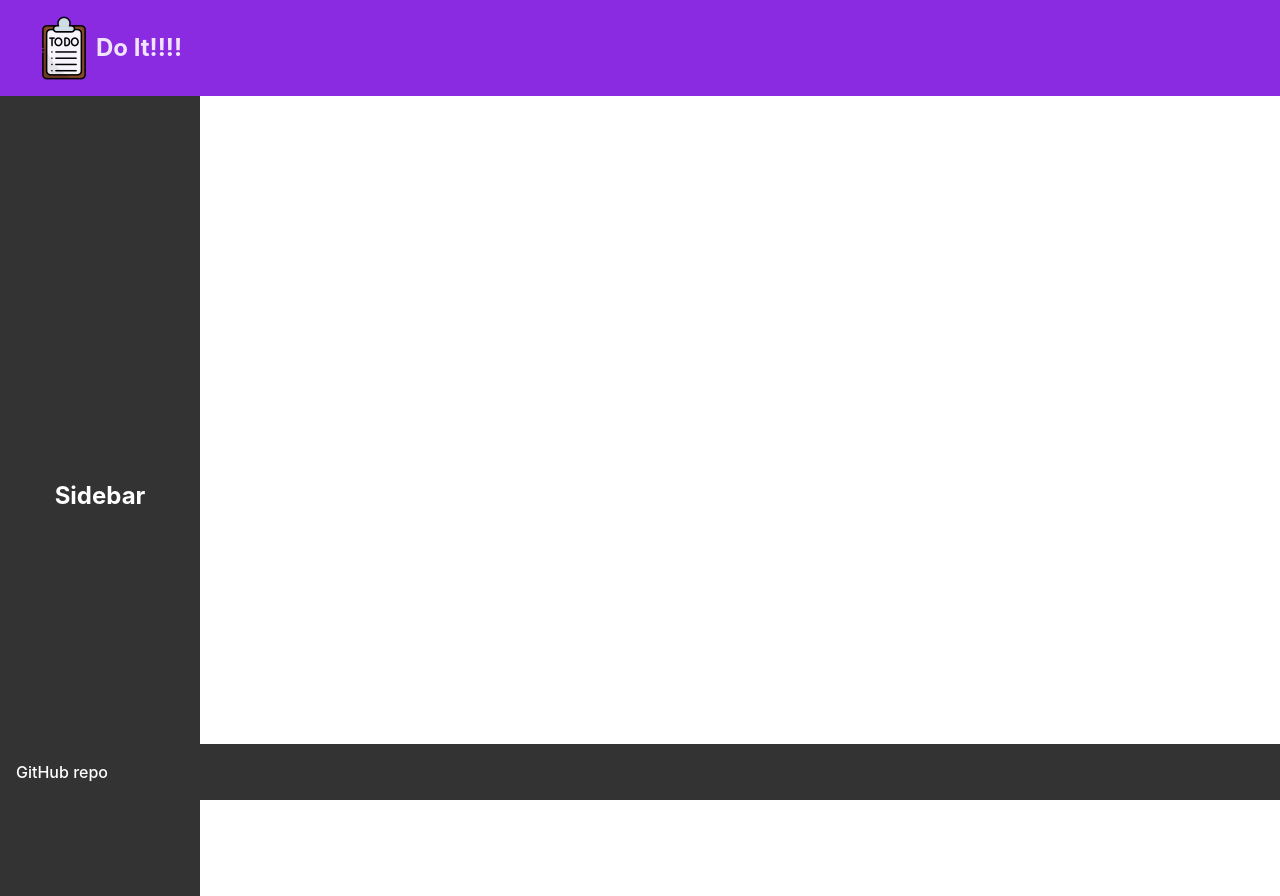
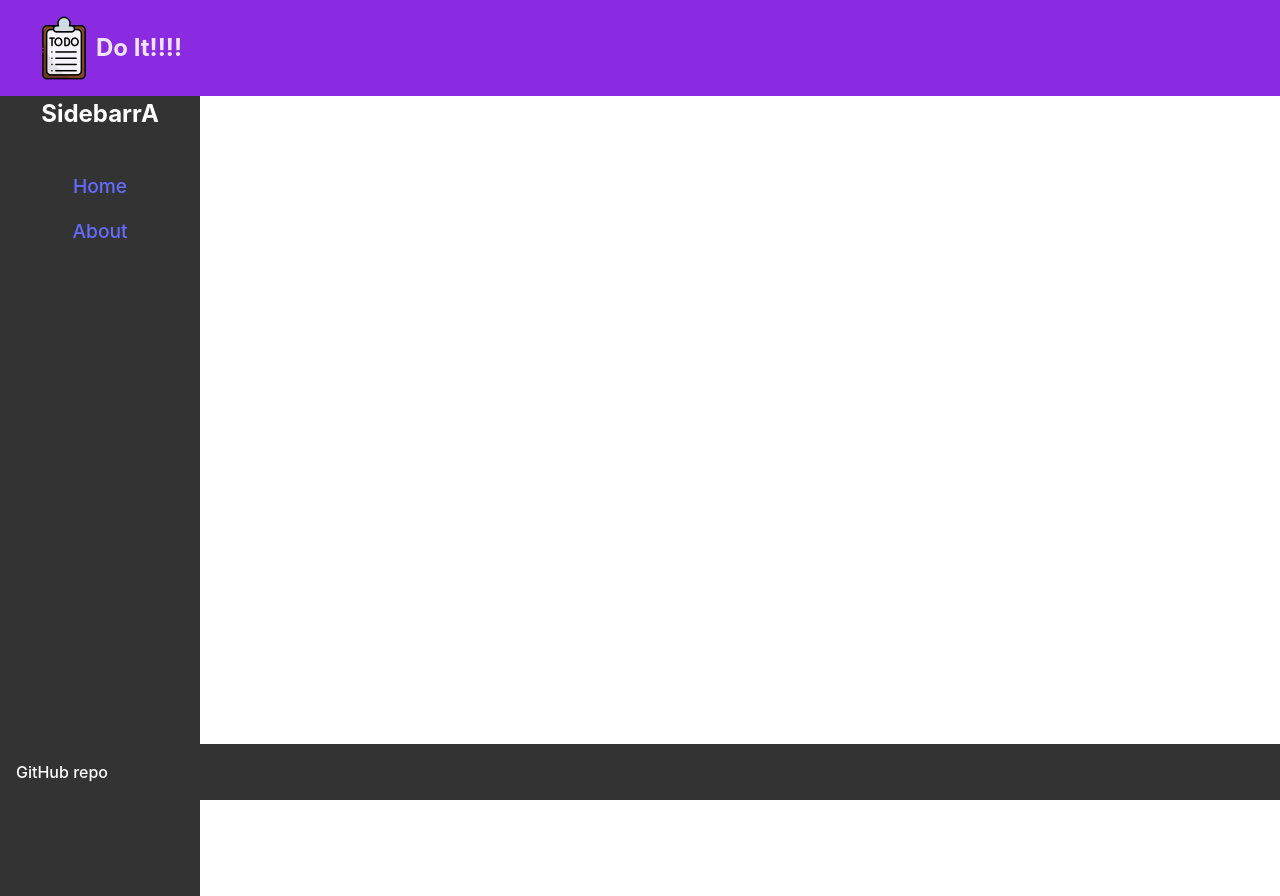
Before and after one commit to MrMatroxa/react-app, a React (Vite) app: page / in a window 1280 px wide. Built offline with nearby package versions, Linux system fonts and the light colour scheme.

Commit message:
mini changes on sidebar

```diff
--- a/src/components/Sidebar.jsx
+++ b/src/components/Sidebar.jsx
@@ -1,9 +1,19 @@
 import styles from "./Sidebar.module.css";
 
 export default function Sidebar() {
-    return (
-        <aside className={styles.sidebar}>
-        <h2>Sidebar</h2>
-        </aside>
-    );
+  return (
+    <aside className={styles.sidebar}>
+      <h2>SidebarrA</h2>
+
+        <ul className = {styles.sideBarElem}>
+          <li>
+            <a href="/home">Home</a>
+          </li>
+          <li>
+            <a href="/about">About</a>
+          </li>
+        </ul>
+
+    </aside>
+  );
 }
--- a/src/components/Sidebar.module.css
+++ b/src/components/Sidebar.module.css
@@ -1,10 +1,22 @@
 aside {
     display: flex;
     flex-direction: column;
-    justify-content: center;
+    justify-content: top;
     align-items: center;
     background-color: #333;
     color: #fff;
     height: 100vh;
     width: 200px;
 }
+
+.sideBarElem{
+    padding: 4vh;
+
+}
+
+.sideBarElem> li{
+    list-style: none;
+    padding: 1vh;
+    font-size: larger;
+
+}
```
